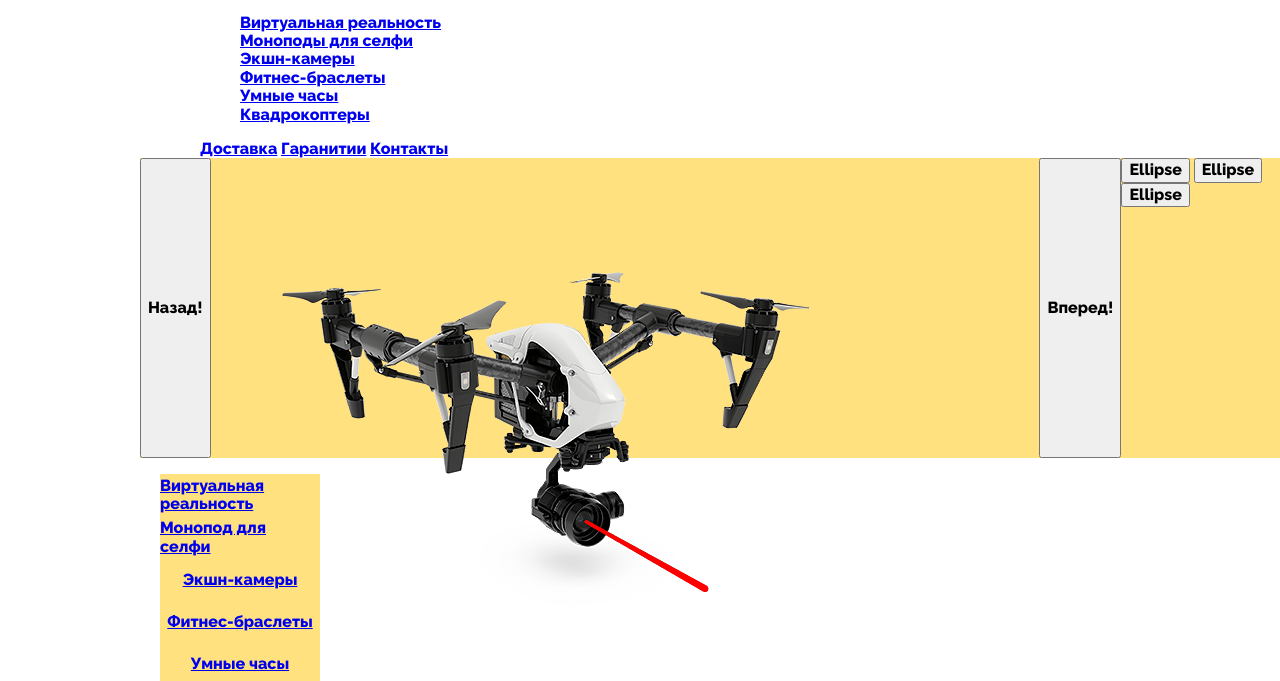
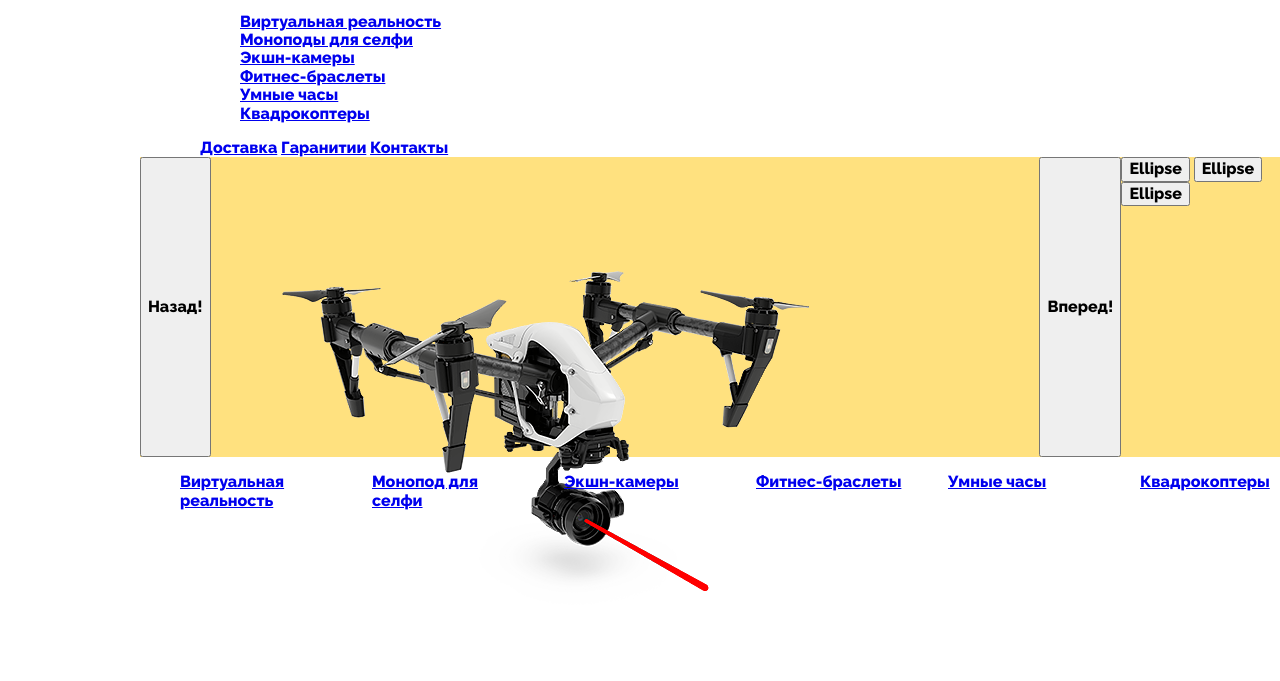
Before and after one commit to htmlacademy-htmlcss/1710877-device-34, a plain HTML site: page index.html in a window 1280 px wide. Shown: the part 119-800 px from the top of the page. Drawn offline with Linux system fonts and the light colour scheme.

Commit message:
added width and height for img

```diff
--- a/index.html
+++ b/index.html
@@ -11,7 +11,7 @@
       <nav class="header-search container container-header">
         <div class="nav-section">
           <a class="logo">
-            <img src="src/images/logo.svg" alt="Интернет магазин Девайс">
+            <img src="src/images/logo.svg" width="145" height="36" alt="Интернет магазин Девайс">
           </a>
           <div class="header-search">
             <div class="input-search">
@@ -60,7 +60,7 @@
             <button class="slider-left" type="button">Назад!</button>
           <ul>
             <li class="slider-item">
-              <img src="src/images/slider-1.png" alt="Квадрокоптер модели XXX">
+              <img src="src/images/slider-1.png" width="560" height="560" alt="Квадрокоптер модели XXX">
               <div>
                 <b>Порхает как бабочка, жалит как пчела!</b>
                 <p>Этот обычный, на первый взгляд, квадрокоптер оснащен
@@ -81,7 +81,7 @@
               </div>
             </li>
             <li class="slider-item">
-              <img src="src/images/slider-2.png" alt="Фитнес-браслет">
+              <img src="src/images/slider-2.png" width="560" height="560" alt="Фитнес-браслет">
               <div>
                 <b>Худеем правильно!</b>
                 <p>Мотивирующие фитнес-браслеты помогут найти в себе силы не пропускать занятия и соблюдать диету.</p>
@@ -98,7 +98,7 @@
               </div>
             </li>
             <li class="slider-item">
-              <img src="src/images/slider-3.png" alt="Монопод">
+              <img src="src/images/slider-3.png" width="560" height="560" alt="Монопод">
               <div>
                 <b>Делай селфи, как Бен Стиллер! </b>
                 <p>
@@ -130,6 +130,7 @@
             <button class="ellipse" type="button" name="ellipse">Ellipse</button>
           </div>
         </section>
+
         <section class="category">
           <ul class="category-list">
             <li class="category-item"><a href="#">Виртуальная реальность</a></li>
@@ -140,6 +141,7 @@
             <li class="category-item"><a href="#">Квадрокоптеры</a></li>
           </ul>
         </section>
+
         <section class="terms">
           <ul>
             <li><a href="#"><h3>Доставка</h3></a></li>
@@ -152,7 +154,7 @@
               <p>Мы с удовольствием доставим ваш товар прямо
                 к вашему подъезду совершенно бесплатно! Ведь
                 мы неплохо заработаем, поднимая его на ваш этаж.</p>
-              <img src="src/images/run_man.svg" alt="">
+              <img src="src/images/run_man.svg" width="136" height="164" alt="">
             </li>
             <li class="terms-item">
               <h2>Гарантия</h2>
@@ -252,7 +254,7 @@
     <footer class="footer">
       <div class="container">
       <a class="logo-footer">
-        <img src="src/images/logo_footer.svg" alt="Интернет магазин Девайс">
+        <img src="src/images/logo_footer.svg" width="145" height="36" alt="Интернет магазин Девайс">
       </a>
       <div>
         <div>
--- a/styles/style.css
+++ b/styles/style.css
@@ -103,22 +103,40 @@ ul > li {
 }
 
 /*Категории товаров*/
-.category {
+
+/*Привязка иконок к списку*/
+.category-list {
     display: flex;
+    flex-direction: row;
     justify-content: space-between;
 }
 
-/*Создание цветного блока для раздела*/
-.category-item {
-    display: flex;
-    align-items: center;
-    justify-content: center;
+.category-list > li {
+    width: 160px;
     height: 160px;
-    width: 160px;
-    background-color: #FFE17F;
 }
+
+.category > .category-list > li:nth-child(1) {
+    background-image: no-repeat url("../src/images/virtual.svg");
+}
+.category > .category-list > li:nth-child(2) {
+    background-image: no-repeat url("../src/images/monopod.svg");
+}
+.category > .category-list > li:nth-child(3) {
+    background-image: no-repeat url("../src/images/action_cam.svg");
+}
+.category > .category-list > li:nth-child(4) {
+    background-image: no-repeat url("../src/images/fitnes.svg");
+}
+.category > .category-list > li:nth-child(5) {
+    background-image: no-repeat url("../src/images/smart_clock.svg");
+}
+.category > .category-list > li:nth-child(6) {
+    background-image: no-repeat url("../src/images/quadrocopter.svg");
+}
+
 /*Необходимо проверить на надобность*/
-.category-list {
+/*.category-list {
     display: flex;
     flex-direction: column;
     align-items: center;
@@ -131,7 +149,7 @@ ul > li {
     display: flex;
     margin: 0px;
     padding: 0px;
-}
+}*/
 
 .terms {
     display: flex;
```
Also changed, not shown: catalog.html (+6 -6 lines).
